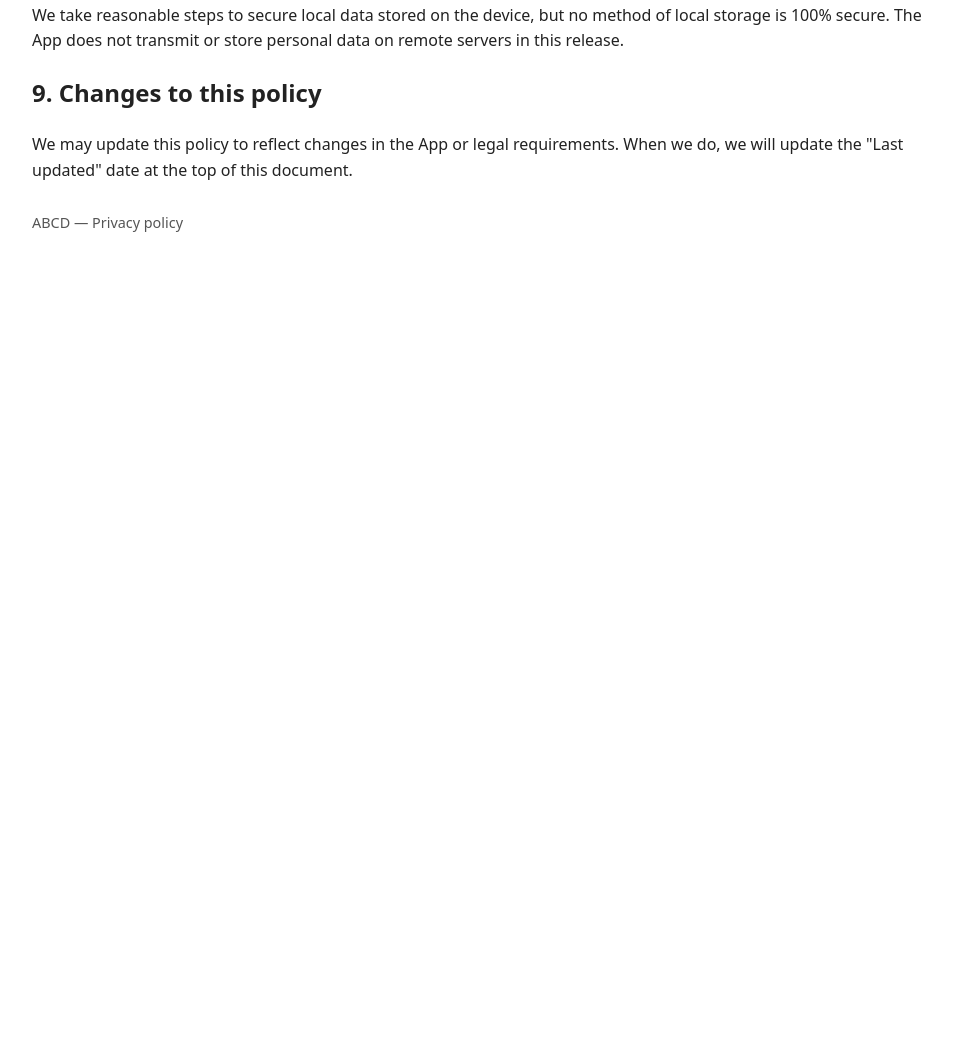
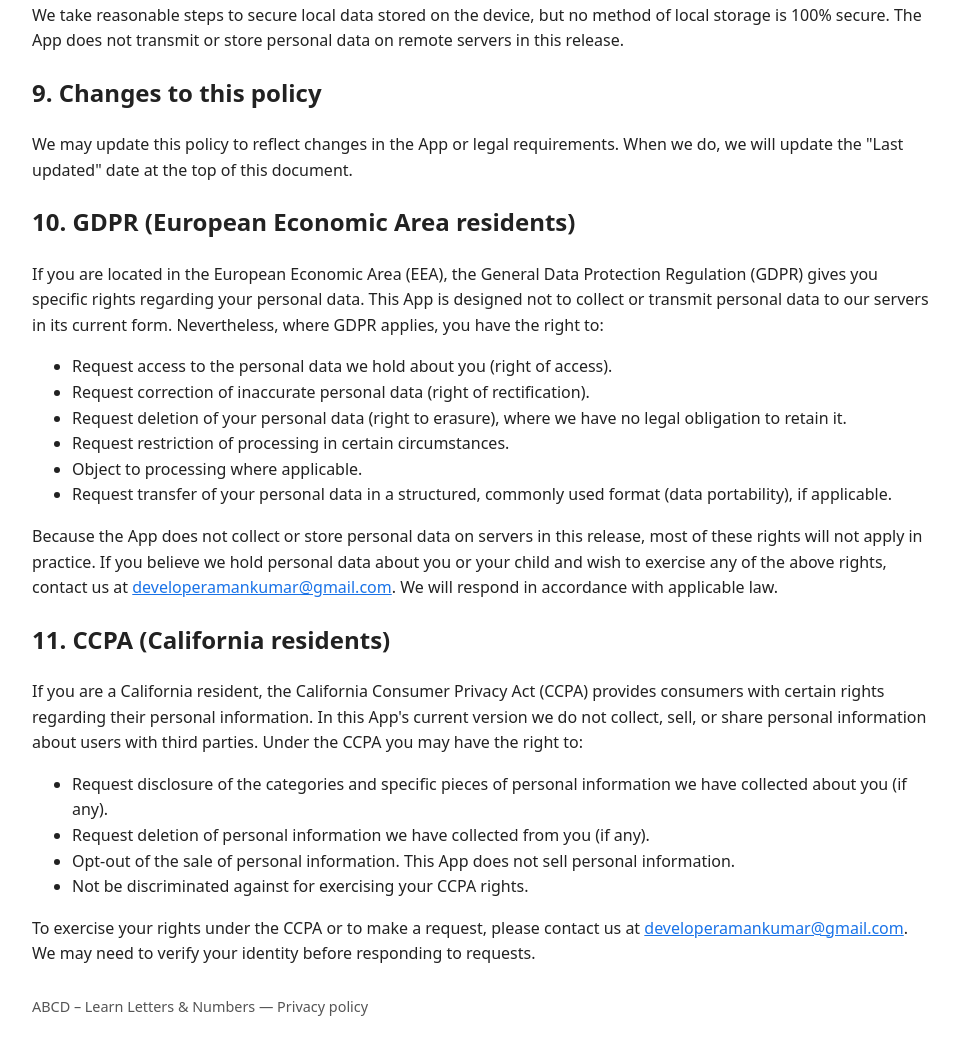
Before and after one commit to aman4india/privacy-policy, a plain HTML site: page docs/index.html in a window 1280 px wide. Shown: the part 1495-2550 px from the top of the page, without its empty margins (158-1117 px from the left). Before the commit the page ends 1816 px from the top, so only its background shows below. Drawn offline with Linux system fonts and the light colour scheme.

Commit message:
update privacy policy page to reflect app name change and add GDPR/CCPA sections

```diff
--- a/docs/index.html
+++ b/docs/index.html
@@ -3,8 +3,8 @@
 <head>
   <meta charset="utf-8" />
   <meta content="width=device-width, initial-scale=1" name="viewport" />
-  <meta name="description" content="Privacy policy for ABCD - Learn ABC & 123" />
-  <title>Privacy Policy — ABCD</title>
+  <meta name="description" content="Privacy policy for ABCD – Learn Letters & Numbers" />
+  <title>Privacy Policy — ABCD – Learn Letters & Numbers</title>
   <style>
     body { font-family: system-ui, -apple-system, "Segoe UI", Roboto, "Helvetica Neue", Arial; line-height: 1.6; color:#222; padding:24px; max-width:900px; margin:0 auto; }
     header { border-bottom: 1px solid #eee; margin-bottom: 18px; padding-bottom: 12px }
@@ -19,20 +19,20 @@
 <body>
   <div class="container">
     <header>
-      <h1>Privacy Policy — ABCD</h1>
+      <h1>Privacy Policy — ABCD – Learn Letters & Numbers</h1>
       <div>Last updated: January 3, 2026</div>
     </header>
 
 
     <h2>1. Data controller / contact</h2>
     <ul>
-      <li>App: ABCD - Learn ABC &amp; 123</li>
+      <li>App: ABCD – Learn Letters &amp; Numbers</li>
       <li>Developer: Aman Kumar</li>
       <li>Contact email: <a href="mailto:developeramankumar@gmail.com">developeramankumar@gmail.com</a></li>
     </ul>
 
     <h2>2. Summary</h2>
-    <p>ABCD is an educational app for toddlers and preschool children. The App does not require accounts or sign-in. It is designed to work offline and does not collect, transmit, or store personal information about users on remote servers. The App stores only local settings on the device (for example: autoplay interval, custom phrases, and night mode preference).</p>
+    <p>ABCD – Learn Letters &amp; Numbers is an educational app for toddlers and preschool children. The App does not require accounts or sign-in. It is designed to work offline and does not collect, transmit, or store personal information about users on remote servers. The App stores only local settings on the device (for example: autoplay interval, custom phrases, and night mode preference).</p>
 
     <h2>3. Information we collect</h2>
     <ul>
@@ -69,9 +69,31 @@
     <p>We may update this policy to reflect changes in the App or legal requirements. When we do, we will update the "Last updated" date at the top of this document.</p>
 
 
+    <h2>10. GDPR (European Economic Area residents)</h2>
+    <p>If you are located in the European Economic Area (EEA), the General Data Protection Regulation (GDPR) gives you specific rights regarding your personal data. This App is designed not to collect or transmit personal data to our servers in its current form. Nevertheless, where GDPR applies, you have the right to:</p>
+    <ul>
+      <li>Request access to the personal data we hold about you (right of access).</li>
+      <li>Request correction of inaccurate personal data (right of rectification).</li>
+      <li>Request deletion of your personal data (right to erasure), where we have no legal obligation to retain it.</li>
+      <li>Request restriction of processing in certain circumstances.</li>
+      <li>Object to processing where applicable.</li>
+      <li>Request transfer of your personal data in a structured, commonly used format (data portability), if applicable.</li>
+    </ul>
+    <p>Because the App does not collect or store personal data on servers in this release, most of these rights will not apply in practice. If you believe we hold personal data about you or your child and wish to exercise any of the above rights, contact us at <a href="mailto:developeramankumar@gmail.com">developeramankumar@gmail.com</a>. We will respond in accordance with applicable law.</p>
+
+    <h2>11. CCPA (California residents)</h2>
+    <p>If you are a California resident, the California Consumer Privacy Act (CCPA) provides consumers with certain rights regarding their personal information. In this App's current version we do not collect, sell, or share personal information about users with third parties. Under the CCPA you may have the right to:</p>
+    <ul>
+      <li>Request disclosure of the categories and specific pieces of personal information we have collected about you (if any).</li>
+      <li>Request deletion of personal information we have collected from you (if any).</li>
+      <li>Opt-out of the sale of personal information. This App does not sell personal information.</li>
+      <li>Not be discriminated against for exercising your CCPA rights.</li>
+    </ul>
+    <p>To exercise your rights under the CCPA or to make a request, please contact us at <a href="mailto:developeramankumar@gmail.com">developeramankumar@gmail.com</a>. We may need to verify your identity before responding to requests.</p>
+
 
     <footer>
-      <p>ABCD — Privacy policy</p>
+      <p>ABCD – Learn Letters &amp; Numbers — Privacy policy</p>
     </footer>
   </div>
 </body>
```
